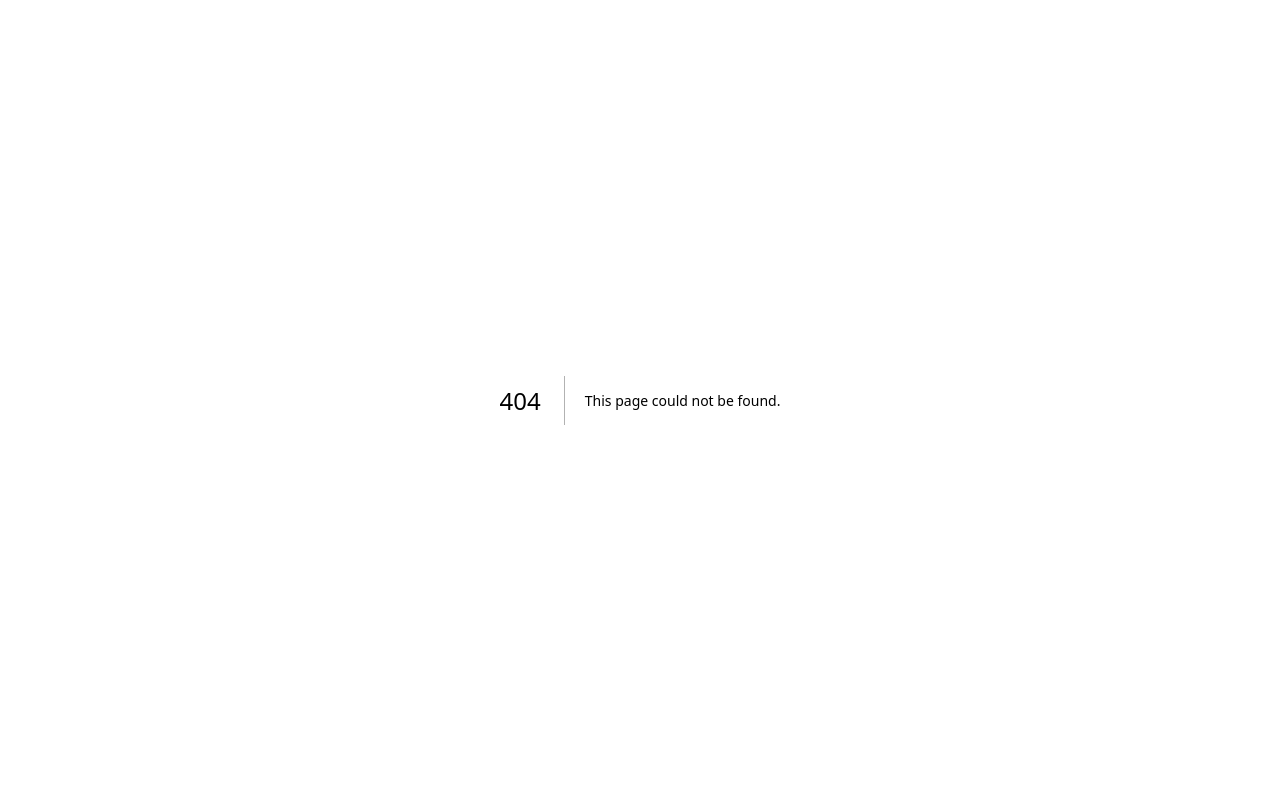
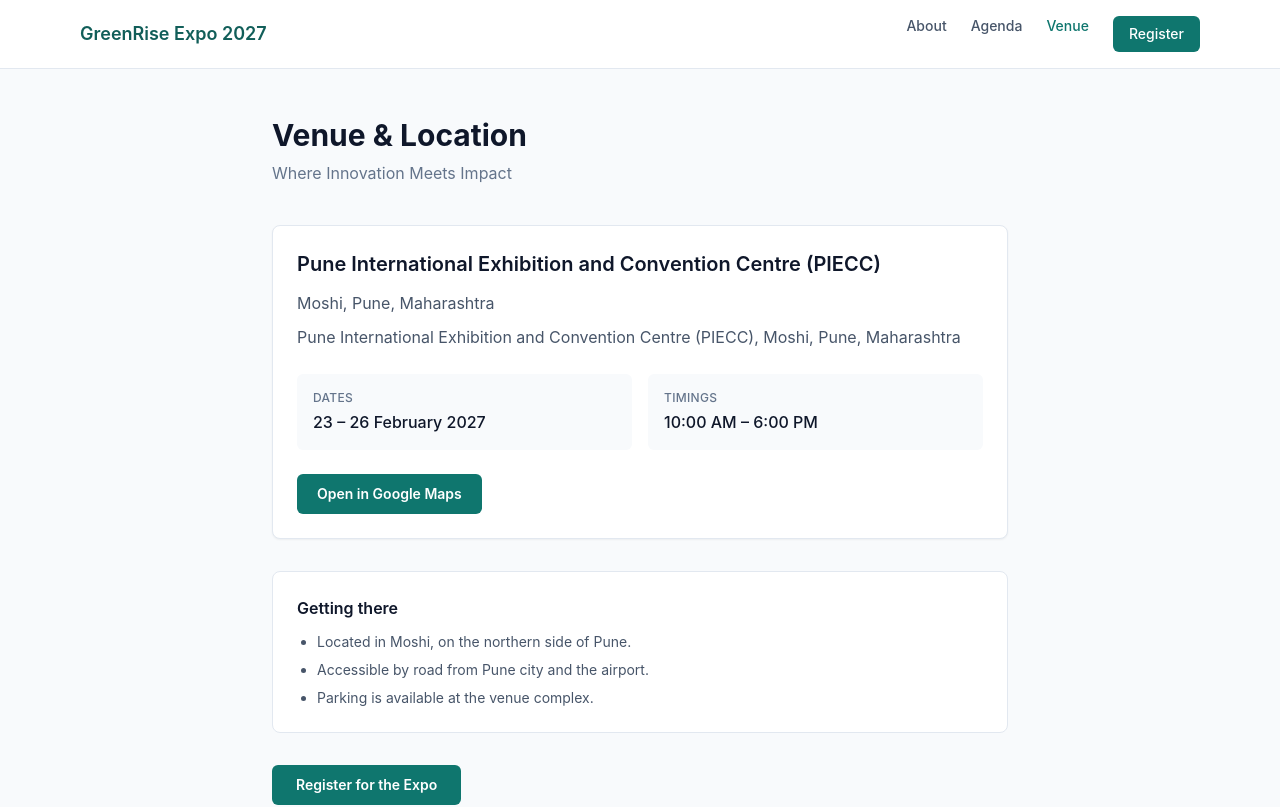
Before and after one commit to pudurradhika553-boop/projectgreen, a Next.js app: page /venue in a window 1280 px wide. Before the commit this address had no page. Shown: the top 807 px of the page. Built offline with nearby package versions, Linux system fonts and the light colour scheme.

Commit message:
Add missing /venue page

```diff
--- /dev/null
+++ b/src/app/venue/page.tsx
@@ -0,0 +1,86 @@
+import Link from "next/link";
+
+export default function VenuePage() {
+  return (
+    <div className="min-h-screen bg-slate-50">
+      <header className="border-b border-slate-200 bg-white">
+        <div className="mx-auto flex max-w-6xl items-center justify-between px-4 py-4">
+          <Link href="/" className="text-lg font-semibold text-teal-800">
+            GreenRise Expo 2027
+          </Link>
+          <nav className="hidden gap-6 text-sm font-medium text-slate-600 md:flex">
+            <Link href="/about" className="hover:text-teal-700">About</Link>
+            <Link href="/agenda" className="hover:text-teal-700">Agenda</Link>
+            <Link href="/venue" className="text-teal-700">Venue</Link>
+            <Link href="/register" className="rounded-md bg-teal-700 px-4 py-2 text-white hover:bg-teal-800">
+              Register
+            </Link>
+          </nav>
+        </div>
+      </header>
+
+      <main className="mx-auto max-w-3xl px-4 py-12">
+        <h1 className="text-3xl font-bold text-slate-900">Venue & Location</h1>
+        <p className="mt-2 text-slate-500">Where Innovation Meets Impact</p>
+
+        <div className="mt-10 rounded-lg border border-slate-200 bg-white p-6 shadow-sm">
+          <h2 className="text-xl font-semibold text-slate-900">
+            Pune International Exhibition and Convention Centre (PIECC)
+          </h2>
+          <p className="mt-3 text-slate-600 leading-relaxed">
+            Moshi, Pune, Maharashtra
+          </p>
+          <p className="mt-2 text-slate-600 leading-relaxed">
+            Pune International Exhibition and Convention Centre (PIECC), Moshi, Pune, Maharashtra
+          </p>
+
+          <div className="mt-6 grid gap-4 sm:grid-cols-2">
+            <div className="rounded-md bg-slate-50 p-4">
+              <div className="text-xs font-medium uppercase tracking-wide text-slate-500">Dates</div>
+              <div className="mt-1 font-medium text-slate-900">23 – 26 February 2027</div>
+            </div>
+            <div className="rounded-md bg-slate-50 p-4">
+              <div className="text-xs font-medium uppercase tracking-wide text-slate-500">Timings</div>
+              <div className="mt-1 font-medium text-slate-900">10:00 AM – 6:00 PM</div>
+            </div>
+          </div>
+
+          <div className="mt-6">
+            <a
+              href="https://share.google/RC5tX2Z6rmO4yh660"
+              target="_blank"
+              rel="noopener noreferrer"
+              className="inline-flex items-center rounded-md bg-teal-700 px-5 py-2.5 text-sm font-semibold text-white hover:bg-teal-800"
+            >
+              Open in Google Maps
+            </a>
+          </div>
+        </div>
+
+        <div className="mt-8 rounded-lg border border-slate-200 bg-white p-6">
+          <h3 className="font-semibold text-slate-900">Getting there</h3>
+          <ul className="mt-3 list-disc space-y-2 pl-5 text-sm text-slate-600">
+            <li>Located in Moshi, on the northern side of Pune.</li>
+            <li>Accessible by road from Pune city and the airport.</li>
+            <li>Parking is available at the venue complex.</li>
+          </ul>
+        </div>
+
+        <div className="mt-8">
+          <Link
+            href="/register"
+            className="inline-block rounded-md bg-teal-700 px-6 py-2.5 text-sm font-semibold text-white hover:bg-teal-800"
+          >
+            Register for the Expo
+          </Link>
+        </div>
+      </main>
+
+      <footer className="mt-16 border-t border-slate-200 bg-white py-8">
+        <div className="mx-auto max-w-6xl px-4 text-center text-sm text-slate-500">
+          © {new Date().getFullYear()} GreenRise Expo 2027
+        </div>
+      </footer>
+    </div>
+  );
+}
```
